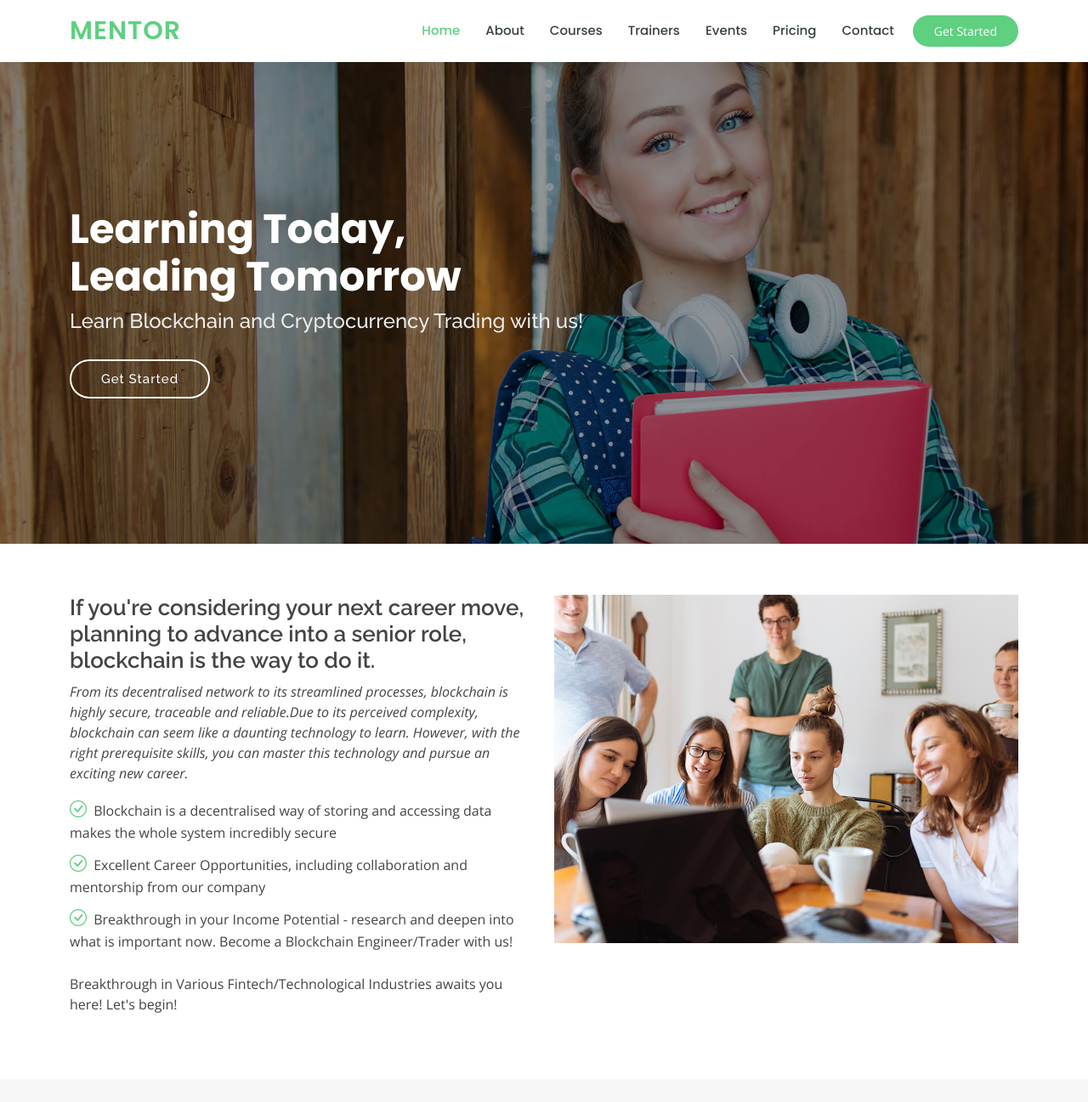
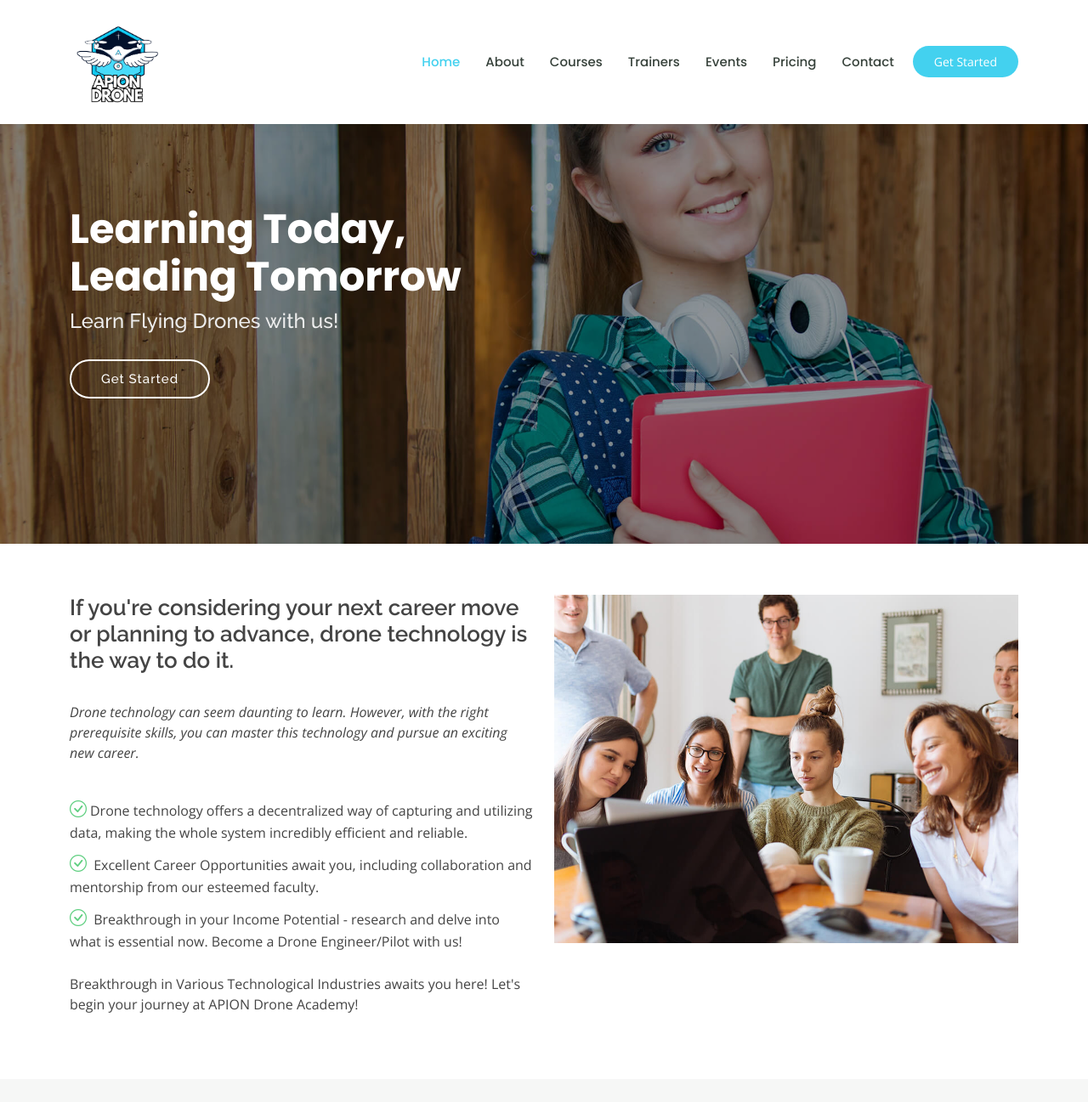
Before and after one commit to danishberg/Apion, a plain HTML site: page index.html in a window 1280 px wide. Shown: the top 1297 px of the page at 85% size. Drawn offline with nearby package versions, Linux system fonts and the light colour scheme.

Commit message:
project update

```diff
--- a/assets/css/style.css
+++ b/assets/css/style.css
@@ -143,7 +143,7 @@ h1, h2, h3, h4, h5, h6 {
 */
 .get-started-btn {
   margin-left: 22px;
-  background: #5fcf80;
+  background: #43d1ef;
   color: #fff;
   border-radius: 50px;
   padding: 8px 25px;
@@ -153,7 +153,7 @@ h1, h2, h3, h4, h5, h6 {
   display: inline-block;
 }
 .get-started-btn:hover {
-  background: #3ac162;
+  background: #43d1ef;
   color: #fff;
 }
 @media (max-width: 768px) {
@@ -200,7 +200,7 @@ h1, h2, h3, h4, h5, h6 {
   margin-left: 5px;
 }
 .navbar a:hover, .navbar .active, .navbar .active:focus, .navbar li:hover > a {
-  color: #5fcf80;
+  color: #43d1ef;
 }
 .navbar .dropdown ul {
   display: block;
@@ -402,8 +402,8 @@ h1, h2, h3, h4, h5, h6 {
   color: #fff;
 }
 #hero .btn-get-started:hover {
-  background: #5fcf80;
-  border: 2px solid #5fcf80;
+  background: #43d1ef;
+  border: 2px solid #43d1ef;
 }
 @media (min-width: 1024px) {
   #hero {
@@ -455,7 +455,7 @@ section {
   width: 120px;
   height: 1px;
   display: inline-block;
-  background: #9ae1af;
+  background: #43d1ef;
   margin: 4px 10px;
 }
 .section-title p {
@@ -555,7 +555,7 @@ section {
 --------------------------------------------------------------*/
 .why-us .content {
   padding: 30px;
-  background: #5fcf80;
+  background: #43d1ef;
   border-radius: 4px;
   color: #fff;
 }
--- a/index.html
+++ b/index.html
@@ -42,7 +42,8 @@
   <header id="header" class="fixed-top">
     <div class="container d-flex align-items-center">
 
-      <h1 class="logo me-auto"><a href="index.html">Mentor</a></h1>
+     <!-- <h1 class="logo me-auto"><a href="index.html">Mentor</a></h1>-->
+      <img class="logo me-auto" style="width: 7rem;" src="./assets/img/drn.png" alt="drone">
       <!-- Uncomment below if you prefer to use an image logo -->
       <!-- <a href="index.html" class="logo me-auto"><img src="assets/img/logo.png" alt="" class="img-fluid"></a>-->
 
@@ -68,7 +69,7 @@
   <section id="hero" class="d-flex justify-content-center align-items-center">
     <div class="container position-relative" data-aos="zoom-in" data-aos-delay="100">
       <h1>Learning Today,<br>Leading Tomorrow</h1>
-      <h2>Learn Blockchain and Cryptocurrency Trading with us!</h2>
+      <h2>Learn Flying Drones with us!</h2>
       <a href="courses.html" class="btn-get-started">Get Started</a>
     </div>
   </section><!-- End Hero -->
@@ -84,17 +85,19 @@
             <img src="assets/img/about.jpg" class="img-fluid" alt="">
           </div>
           <div class="col-lg-6 pt-4 pt-lg-0 order-2 order-lg-1 content">
-            <h3>If you're considering your next career move, planning to advance into a senior role, blockchain is the way to do it.</h3>
+            <h3>If you're considering your next career move or planning to advance, drone technology is the way to do it. </h3>
+           <br>
             <p class="fst-italic">
-              From its decentralised network to its streamlined processes, blockchain is highly secure, traceable and reliable.Due to its perceived complexity, blockchain can seem like a daunting technology to learn. However, with the right prerequisite skills, you can master this technology and pursue an exciting new career.
+              Drone technology can seem daunting to learn. However, with the right prerequisite skills, you can master this technology and pursue an exciting new career.
             </p>
+            <br>
             <ul>
-              <li><i class="bi bi-check-circle"></i> Blockchain is a decentralised way of storing and accessing data makes the whole system incredibly secure</li>
-              <li><i class="bi bi-check-circle"></i> Excellent Career Opportunities, including collaboration and mentorship from our company </li>
-              <li><i class="bi bi-check-circle"></i> Breakthrough in your Income Potential - research and deepen into what is important now. Become a Blockchain Engineer/Trader with us!</li>
+              <li><i class="bi bi-check-circle"></i>Drone technology offers a decentralized way of capturing and utilizing data, making the whole system incredibly efficient and reliable.</li>
+              <li><i class="bi bi-check-circle"></i> Excellent Career Opportunities await you, including collaboration and mentorship from our esteemed faculty.</li>
+              <li><i class="bi bi-check-circle"></i> Breakthrough in your Income Potential - research and delve into what is essential now. Become a Drone Engineer/Pilot with us!</li>
             </ul>
             <p>
-              Breakthrough in Various Fintech/Technological Industries awaits you here! Let's begin!
+              Breakthrough in Various Technological Industries awaits you here! Let's begin your journey at APION Drone Academy!
             </p>
 
           </div>
@@ -141,9 +144,9 @@
         <div class="row">
           <div class="col-lg-4 d-flex align-items-stretch">
             <div class="content">
-              <h3>Why Choose Mentor?</h3>
+              <h3>Why Choose APION?</h3>
               <h4>
-                We conduct the best seminars, courses and webinars with optimal price ratios
+                We conduct the best courses, practical trainings and webinars with optimal price ratios
               </h4>
               <div class="text-center">
                 <br>
```
Also changed, not shown: assets/img/drn.jpg (added), assets/img/drn.png (added).
